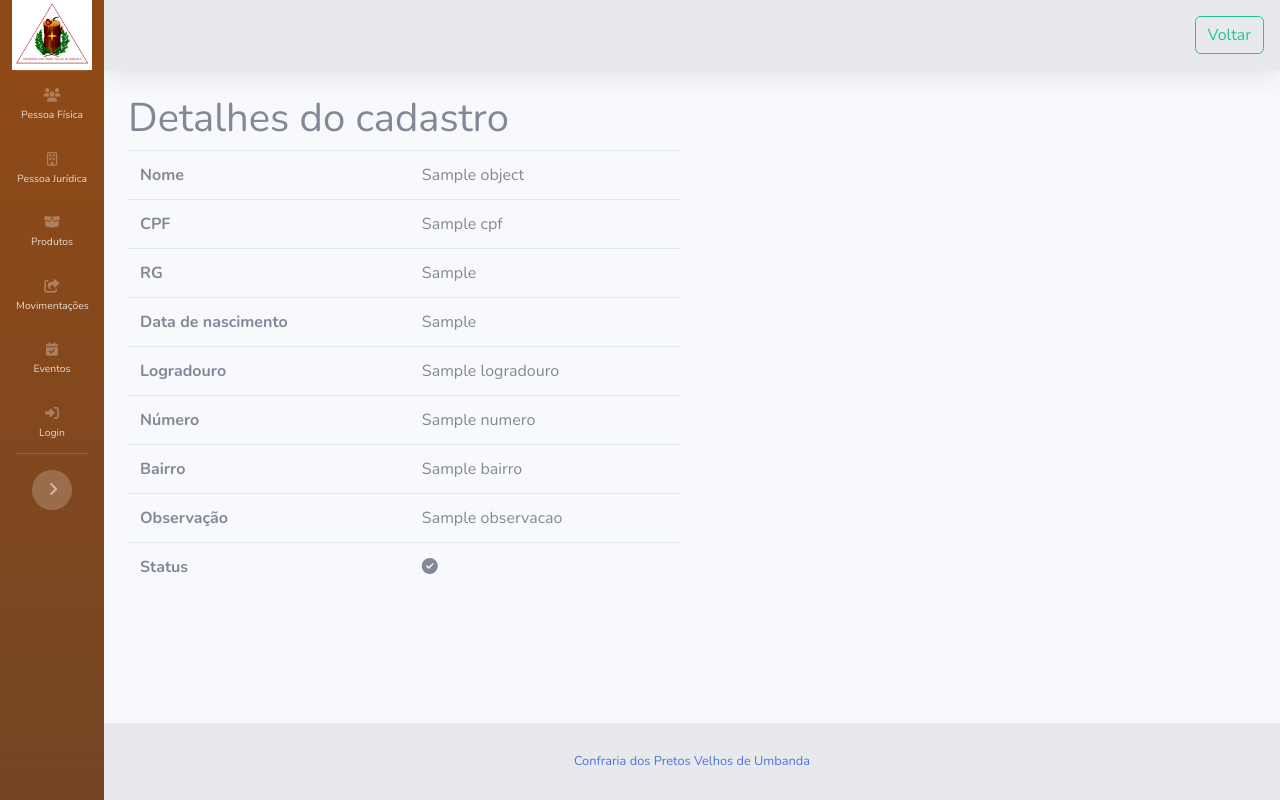
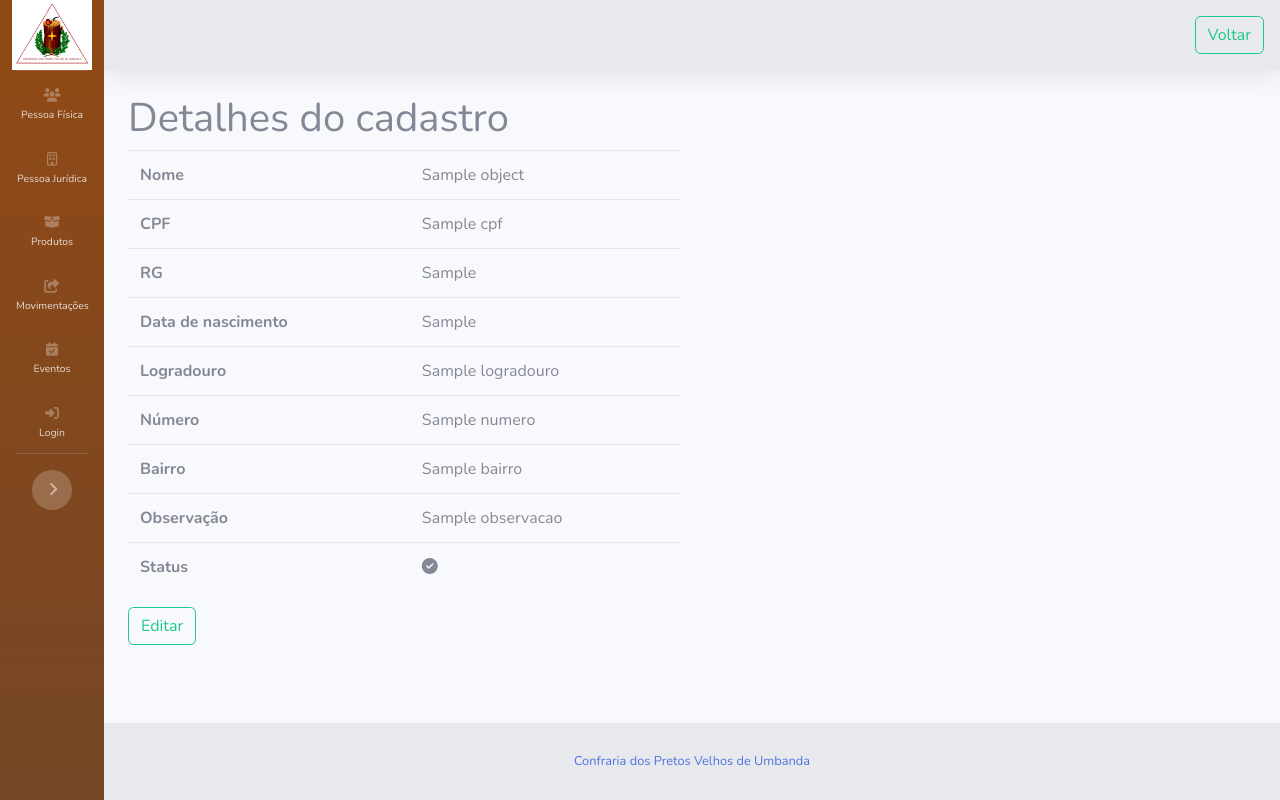
Before and after one commit to wartrax13/erp_confraria, a Django app: template confraria/pessoa/templates/pessoa/pessoafisica_detail.html in a window 1280 px wide. Run offline with Django 3.2, Linux system fonts and the light colour scheme; the template is opened without the code that fills it: most values are stand-ins (such as "Sample title", 1, 10 or a date in 2020); some libraries are stand-ins or nearby versions.

Commit message:
Editar pessoa no evento

```diff
--- a/confraria/pessoa/templates/pessoa/pessoafisica_detail.html
+++ b/confraria/pessoa/templates/pessoa/pessoafisica_detail.html
@@ -59,6 +59,8 @@
         </tr>
         </tbody>
     </table>
+    <a href="{% url 'pessoafisica_form' object.pk %}" class="btn btn-outline-success">Editar</a>
+
 </div>
 
 {% endblock content %}
```
